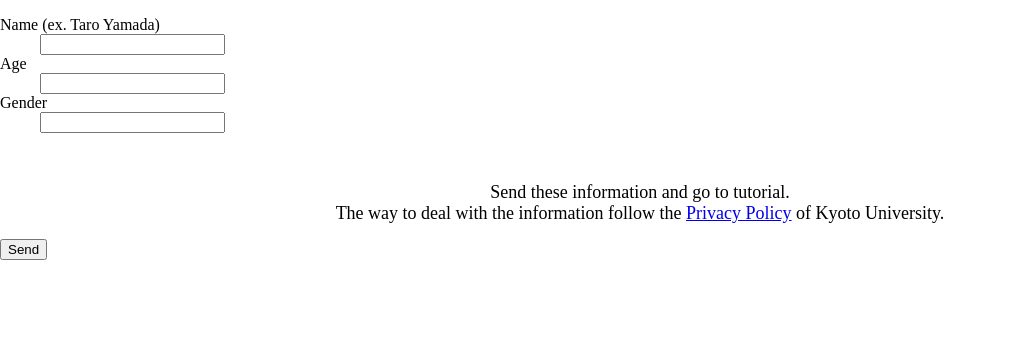
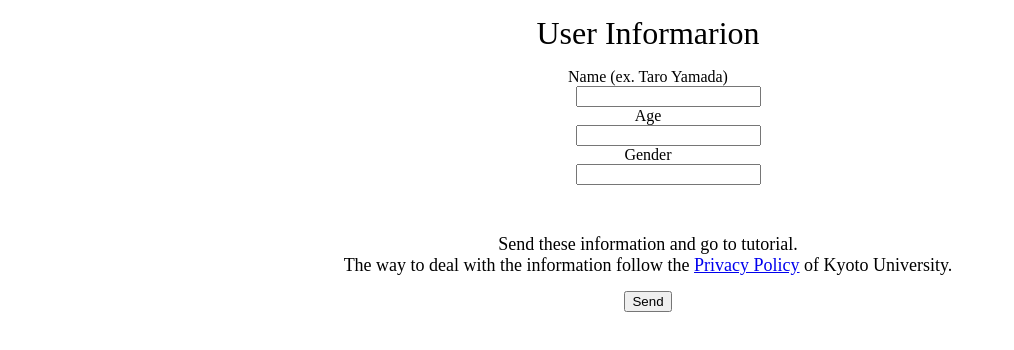
Before and after one commit to jgs1202/Memorability_experiment, a plain HTML site: page public/index.html in a window 1280 px wide. Shown: the whole page, without its empty margins (0-1014 px from the left). Drawn offline with nearby package versions, Linux system fonts and the light colour scheme.

Commit message:
align center

```diff
--- a/public/index.html
+++ b/public/index.html
@@ -14,6 +14,7 @@
   <script src="html1.js"></script>
 
   <div class="content" id="userInfo">
+    <p class="title">User Informarion</p>
     <dl>
       <dt>Name  (ex. Taro Yamada)</dt>
       <dd><input type="text" id="showNameHtml"></dd>
@@ -29,7 +30,7 @@
   </div>
 
   <div class="content" id="howTo">
-    <p class="text">How to do this experiment</p>
+    <p class="text title">How to do this experiment</p>
   </div>
   <div class="content text" id="loadImageTime">
     <p>loading images...</p>
@@ -46,7 +47,7 @@
   </div>
 
   <div class="content" id="tutorialFirst">
-    <p>Tutorial</p>
+    <p class="title">Tutorial</p>
     <input type="button" id="startTutorialButton" value="Go tutorial">
   </div>
   <div class="content text" id="loadingTutorial">loading images...</div>
@@ -73,7 +74,7 @@
   </div>
 
   <div class="content" id="realFirst">
-    <p>Real Part</p>
+    <p class="title">Real Part</p>
   </div>
   <div class="content" id="ButtonCourse">
     <p class="text" id="realExplain">
--- a/public/memorability.css
+++ b/public/memorability.css
@@ -1,12 +1,17 @@
-.content { display:none; }
+.content {
+  display: none;
+}
 
-body{
+body {
   width: 100%;
   height: 100%;
-  margin-left: auto;
-  margin-right: auto;
+  /*margin-left: auto;
+  margin-right: auto;*/
   padding: 0;
+  text-align: center;
 }
+
+
 
 .text {
   font-size: 18px;
@@ -14,3 +19,10 @@ body{
   text-align: center;
   margin: 15px auto;
 }
+
+.title {
+  font-size: 32px;
+  font-family: Ariel sans-serif;
+  text-align: center;
+  margin: 15px auto;
+}
```
Also changed, not shown: 1 other file.
